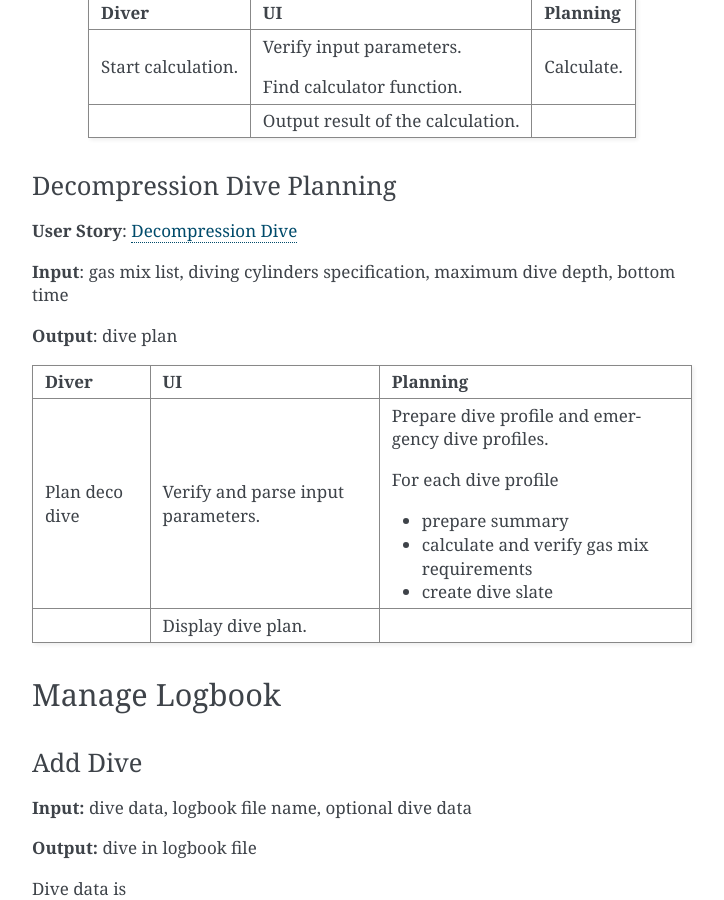
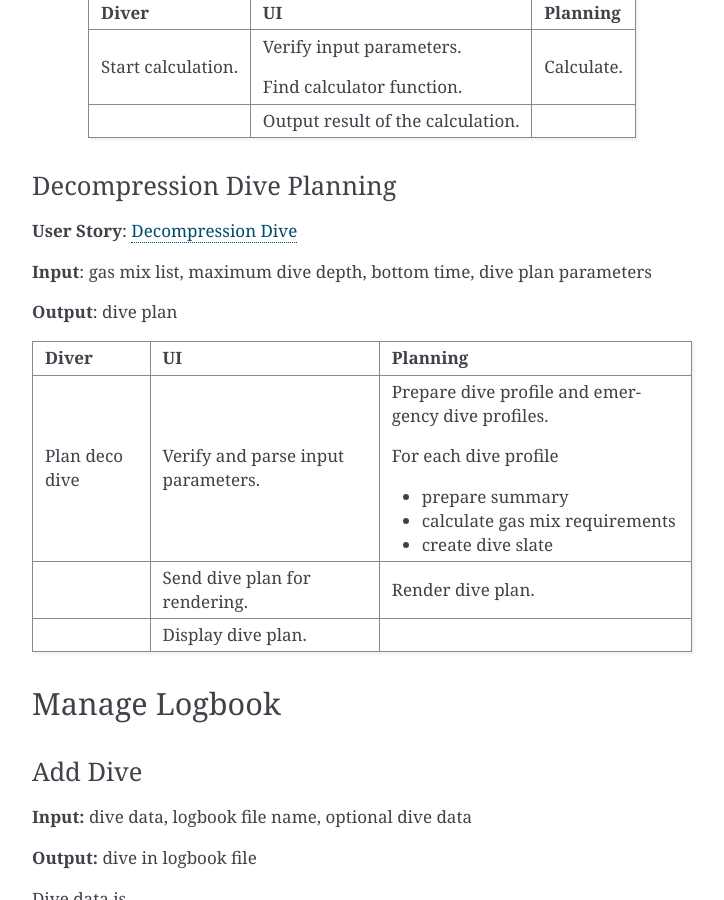
Before and after one commit to gitGNU/gnu_kenozooid, a Sphinx documentation site: the page built from doc/hacking/uc.rst, in a window 1280 px wide and 900 px high, scrolled down 3613 px. Shown: the whole window, without its empty margins (388-1112 px from the left). Built offline with Sphinx 7.4.7, drawn with Linux system fonts in a browser that asks for light colours.

Commit message:
- changed decompression dive plan use case to show where dive plan is   rendered exactly

```diff
--- a/doc/hacking/uc.rst
+++ b/doc/hacking/uc.rst
@@ -187,8 +187,8 @@ Decompression Dive Planning
 
 **User Story**: :ref:`hk-us-plan-deco`
 
-**Input**: gas mix list, diving cylinders specification, maximum dive
-depth, bottom time
+**Input**: gas mix list, maximum dive depth, bottom time, dive plan
+parameters
 
 **Output**: dive plan
 
@@ -201,8 +201,11 @@ depth, bottom time
 |           |                    | For each dive profile                       |
 |           |                    |                                             |
 |           |                    | - prepare summary                           |
-|           |                    | - calculate and verify gas mix requirements |
+|           |                    | - calculate gas mix requirements            |
 |           |                    | - create dive slate                         |
++-----------+--------------------+---------------------------------------------+
+|           | Send dive plan for | Render dive plan.                           |
+|           | rendering.         |                                             |
 +-----------+--------------------+---------------------------------------------+
 |           | Display dive plan. |                                             |
 +-----------+--------------------+---------------------------------------------+
```
